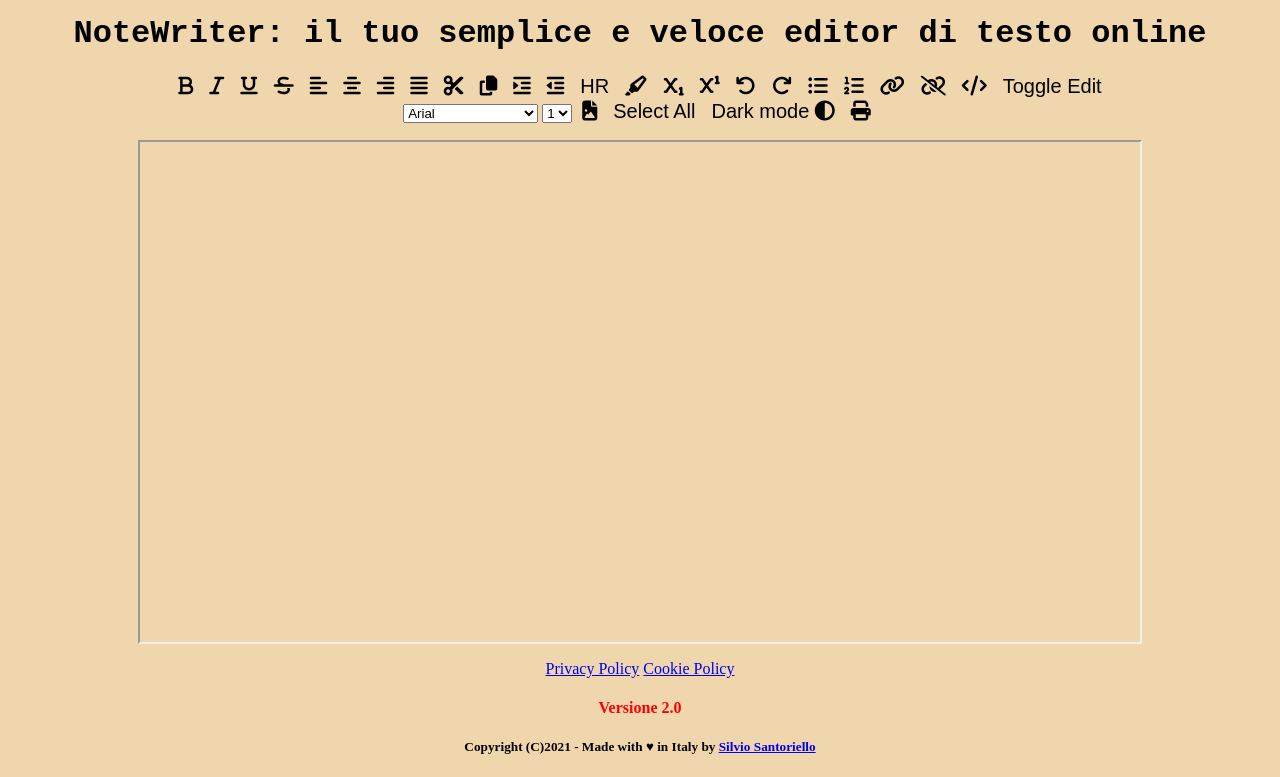
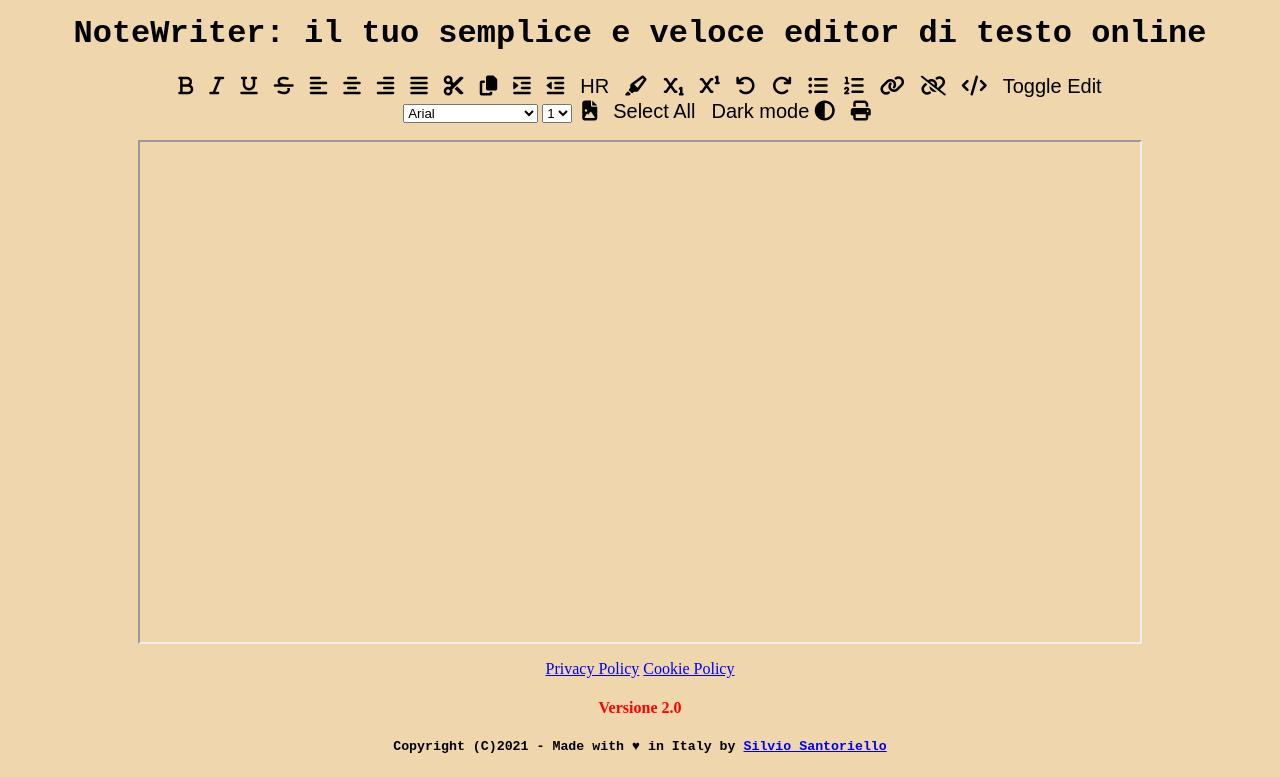
Before and after one commit to silviosanto6605/NoteWriter, a plain HTML site: page index.html in a window 1280 px wide. Shown: the part 152-929 px from the top of the page. Drawn offline with Linux system fonts and the light colour scheme.

Commit message:
change footer font

```diff
--- a/index.html
+++ b/index.html
@@ -286,7 +286,7 @@
     </div>
     <h4>
         Versione 2.0 </h4>
-    <h5> Copyright (C)2021 - Made with &hearts; in Italy by <a href="https://linktr.ee/silviosanto"
+    <h5 style="font-family: 'Courier New'"> Copyright (C)2021 - Made with &hearts; in Italy by <a href="https://linktr.ee/silviosanto"
                                                                rel="external">Silvio Santoriello</a>
     </h5>
 </footer>
```
